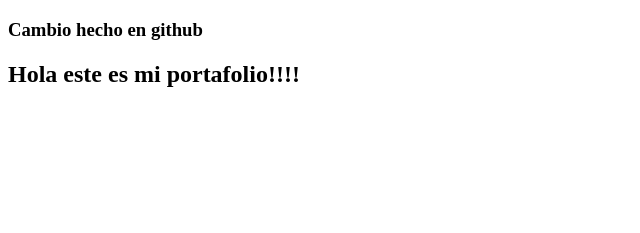
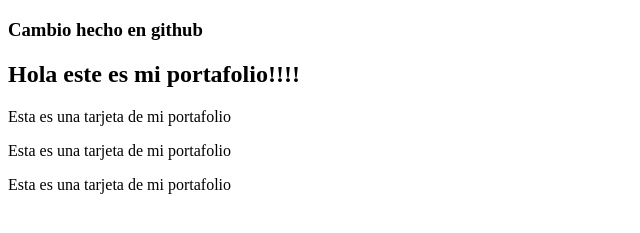
Before and after one commit to 4GeeksAcademy/josecaro02_pt-47_git-class, a plain HTML site: page index.html in a window 1280 px wide. Shown: the part 61-294 px from the top of the page, without its empty margins (0-640 px from the left). Drawn offline with Linux system fonts and the light colour scheme.

Commit message:
[Add 3 cards in my portfolio]

```diff
--- a/index.html
+++ b/index.html
@@ -10,6 +10,9 @@
     <h3>Cambio hecho en github</h3>
     <div class="portfolio">
         <h2>Hola este es mi portafolio!!!!</h2>
+        <p>Esta es una tarjeta de mi portafolio</p>
+        <p>Esta es una tarjeta de mi portafolio</p>
+        <p>Esta es una tarjeta de mi portafolio</p>
     </div>
 </body>
 </html>
```
